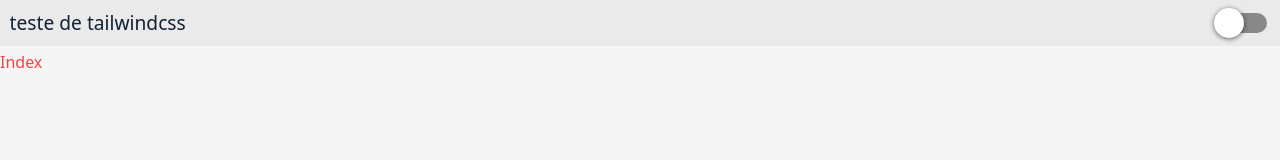
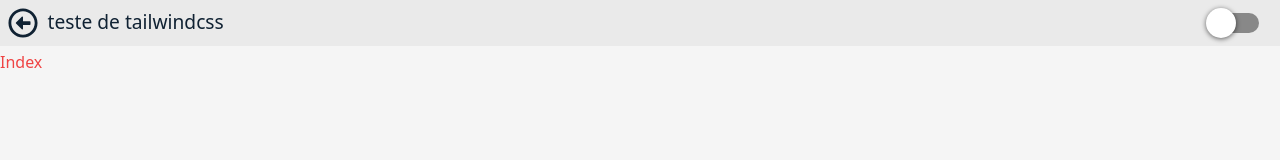
Before and after one commit to thalesms2/chamber, a Next.js app: page /css/teste in a window 1280 px wide. Shown: the top 160 px of the page. Built offline with nearby package versions, Linux system fonts and the light colour scheme; a web font is replaced by a local one.

Commit message:
fix: header and colors

```diff
--- a/components/Head.tsx
+++ b/components/Head.tsx
@@ -2,6 +2,8 @@ import React from 'react'
 import { combineTheme, dark, light } from 'styles/themes'
 import styled, { createGlobalStyle, DefaultTheme, ThemeProvider } from "styled-components";
 import Switch from 'react-switch';
+import { FaRegArrowAltCircleLeft } from 'react-icons/fa'
+import Link from 'next/link';
 
 interface HeadProps {
     children: any
@@ -31,13 +33,19 @@ const Header = styled.div`
     justify-content: space-between;
     align-items: center;
     background-color: ${props => props.theme.colors.header};
+    padding: 0 .5em;
 `
 const Title = styled.h1`
     font-size: 1.2em;
     margin-left: .5em;
 `
 
-const Head = ({ title, children }: HeadProps) => {
+const TitleWrapper = styled.div`
+    display: flex;
+    flex-direction: row;
+`
+
+const Head = ({ title, children, home }: HeadProps) => {
     const [theme, setTheme] = React.useState<DefaultTheme>(combineTheme(light))
     const toggleTheme = () => {
         setTheme(theme.title === 'light' ? combineTheme(dark) : combineTheme(light))
@@ -46,12 +54,15 @@ const Head = ({ title, children }: HeadProps) => {
     return (
         <ThemeProvider theme={theme}>
             <Header>
-                <Title>{title}</Title>
+                <TitleWrapper>
+                    { home ? '' : <Link href='/'><FaRegArrowAltCircleLeft fontSize={30} /></Link>}
+                    <Title>{title}</Title>
+                </TitleWrapper>
                 <Switch
                     checked={theme.title === 'dark'}
                     onChange={toggleTheme}
                     onColor="#86d3ff"
-                    onHandleColor="#2693e6"
+                    onHandleColor={theme.colors.primary}
                     handleDiameter={30}
                     uncheckedIcon={false}
                     checkedIcon={false}
--- a/pages/css/fullscreen-overlay-menu.tsx
+++ b/pages/css/fullscreen-overlay-menu.tsx
@@ -18,7 +18,7 @@ const MenuWrapper = styled.div`
     height: 100%;
     width: 100%;
     background: linear-gradient(-135deg, #c850c0, #4158d0);
-    clip-path: circle(25px at calc(100% - 45px) 45px);
+    clip-path: circle(25px at calc(100% - 45px) 85px);
     transition: all 0.3s ease-in-out;
     #active:checked ~ & {
         clip-path: circle(75%);
@@ -29,7 +29,7 @@ const MenuBtn = styled.label`
     position: absolute;
     z-index: 2;
     right: 20px;
-    top: 20px;
+    top: 60px;
     height: 50px;
     width: 50px;
     text-align: center;
--- a/pages/index.tsx
+++ b/pages/index.tsx
@@ -14,7 +14,7 @@ const Content = styled.div`
 
 const Home: NextPage = () => {
     return (
-        <Head title="Home">
+        <Head title="Home" home>
             <Content>
                 <Card title="Css">
                     <Link href="/css/first">
```
